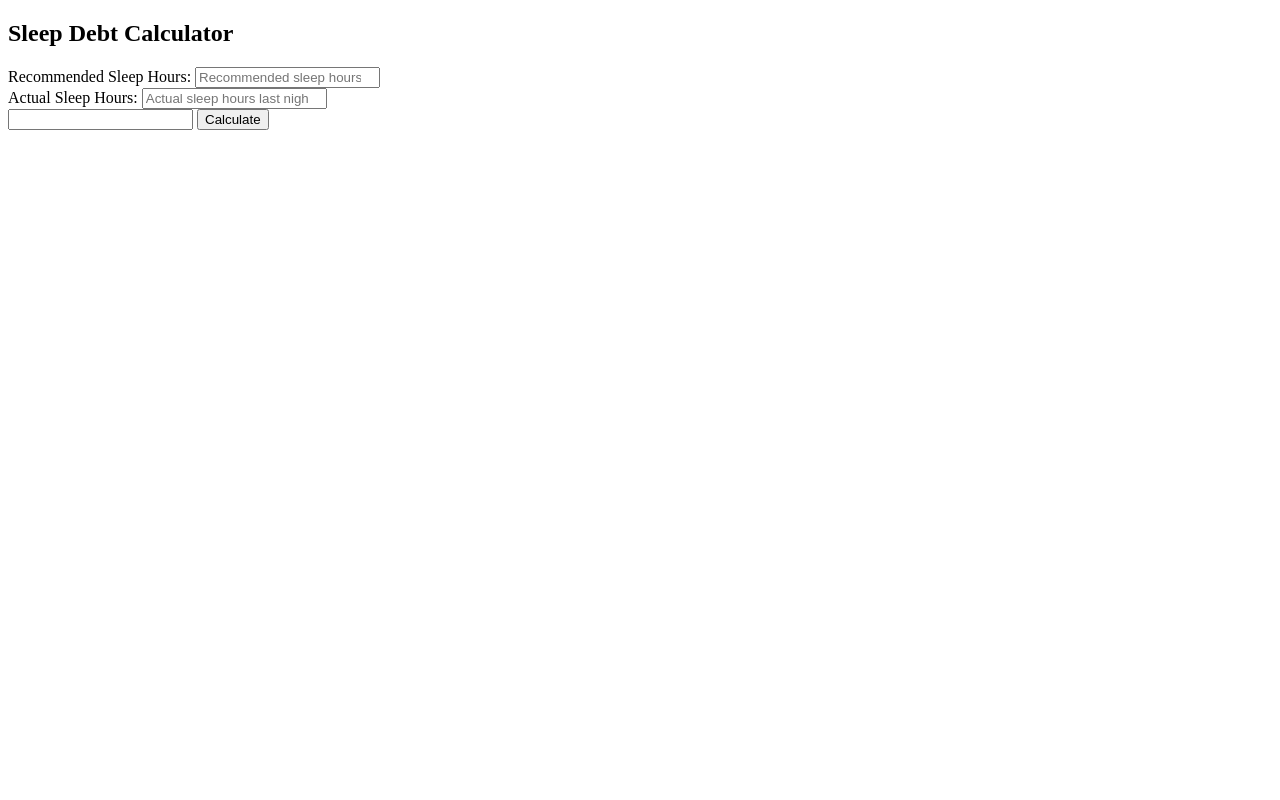
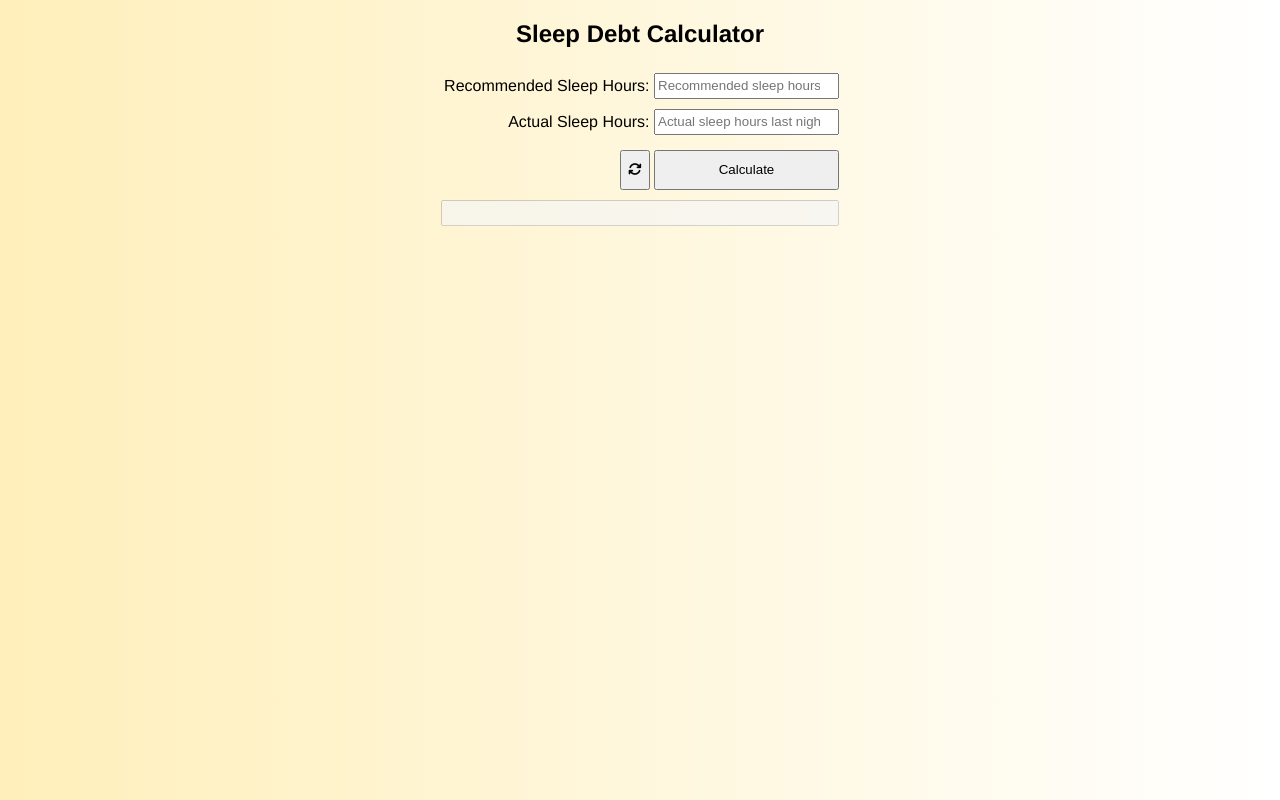
Before and after one commit to omertuncwho/Sleep-Debt-Calculator, a plain HTML site: page index.html in a window 1280 px wide. Drawn offline with Linux system fonts and the light colour scheme.

Commit message:
Update Sleep Debt Calculator

```diff
--- a/index.html
+++ b/index.html
@@ -5,6 +5,10 @@
     <meta charset="UTF-8">
     <meta name="viewport" content="width=device-width, initial-scale=1.0">
     <title>Sleep Debt Calculator</title>
+    <link rel="stylesheet" href="style.css">
+    <link rel="stylesheet" href="https://cdnjs.cloudflare.com/ajax/libs/font-awesome/6.5.1/css/all.min.css"
+        integrity="sha512-DTOQO9RWCH3ppGqcWaEA1BIZOC6xxalwEsw9c2QQeAIftl+Vegovlnee1c9QX4TctnWMn13TZye+giMm8e2LwA=="
+        crossorigin="anonymous" referrerpolicy="no-referrer" />
 
 </head>
 
@@ -12,18 +16,29 @@
 
     <h2>Sleep Debt Calculator</h2>
 
-    <label for="recommended">Recommended Sleep Hours:</label>
-    <input type="number" name="recommended" id="recommended" placeholder="Recommended sleep hours per night.." min="0" required> <br>
+    <div class="container">
+        <div class="sub-container">
 
-    <label for="actual">Actual Sleep Hours:</label>
-    <input type="number" name="actual" id="actual" placeholder="Actual sleep hours last night.." min="0" required> <br>
+            <label for="recommended">Recommended Sleep Hours:</label>
+            <input type="number" name="recommended" id="recommended" placeholder="Recommended sleep hours per night.."
+                min="0" required> <br>
 
-    <input type="text" id="result" readonly>
+            <label for="actual">Actual Sleep Hours:</label>
+            <input type="number" name="actual" id="actual" placeholder="Actual sleep hours last night.." min="0"
+                required> <br>
 
-    <input type="button" id="calculate" value="Calculate">
+            <div class="button-container">
+                <button id="reset" onclick="resetCalculator()">
+                    <i class="fa-solid fa-arrows-rotate"></i>
+                </button>
+                <button id="calculate" onclick="debtCalculator()">Calculate</button>
+            </div>
+
+            <input type="text" id="result" readonly disabled>
+        </div>
+    </div>
 
     <script src="main.js"></script>
-
 </body>
 
 </html>
--- a/main.js
+++ b/main.js
@@ -1,20 +1,31 @@
 let button = document.querySelector("#calculate");
+let resetButton = document.querySelector("#reset");
 
 function debtCalculator() {
-    let recommendedHours = document.getElementById("recommended").value;
-    let actualHours = document.getElementById("actual").value;
+    let recommendedHours = document.getElementById("recommended").valueAsNumber;
+    let actualHours = document.getElementById("actual").valueAsNumber;
     let resultElement = document.getElementById("result");
 
-    if (recommendedHours >= 0 && actualHours >= 0) {
+    if (!isNaN(recommendedHours) && !isNaN(actualHours) && recommendedHours >= 0 && actualHours >= 0) {
         let sleepDebt = recommendedHours - actualHours;
         if (sleepDebt <= 0) {
+            document.body.style.backgroundImage = "linear-gradient(to left, #f9f586, #96fbc4  )";
             resultElement.value = "You are well-rested!";
         } else {
+            document.body.style.backgroundImage = "linear-gradient(to left,  #ffb199,#ff0844)";
             resultElement.value = `Your sleep debt is ${sleepDebt} hours. Get some more rest!`;
         }
     } else {
+        document.body.style.backgroundImage = "linear-gradient(to left, #f6d365, #fda085)";
         resultElement.value = "Please enter valid data.";
     }
 }
 
+function resetCalculator() {
+    document.body.style.backgroundImage = "linear-gradient(to left, #FFFFFF, #FFEFBA)";
+    document.getElementById("recommended").value = "";
+    document.getElementById("actual").value = "";
+    document.getElementById("result").value = "";
+}
+
 button.addEventListener("click", debtCalculator);
--- /dev/null
+++ b/style.css
@@ -0,0 +1,42 @@
+body {
+    font-family: Helvetica, sans-serif;
+    background: linear-gradient(to left, #FFFFFF, #FFEFBA);
+}
+
+h2 {
+    text-align: center;
+}
+
+.container {
+    display: flex;
+    align-items: center;
+    justify-content: center;
+}
+
+.sub-container {
+    align-items: flex-start;
+    text-align: end;
+}
+
+#calculate {
+    margin-top: 10px;
+    margin-bottom: 10px;
+    width: 185px;
+    height: 40px;
+}
+
+#result {
+    width: 390px;
+    height: 20px;
+}
+
+#actual,
+#recommended {
+    height: 20px;
+    margin-top: 5px;
+    margin-bottom: 5px;
+}
+
+#reset {
+    height: 40px;
+}
```
